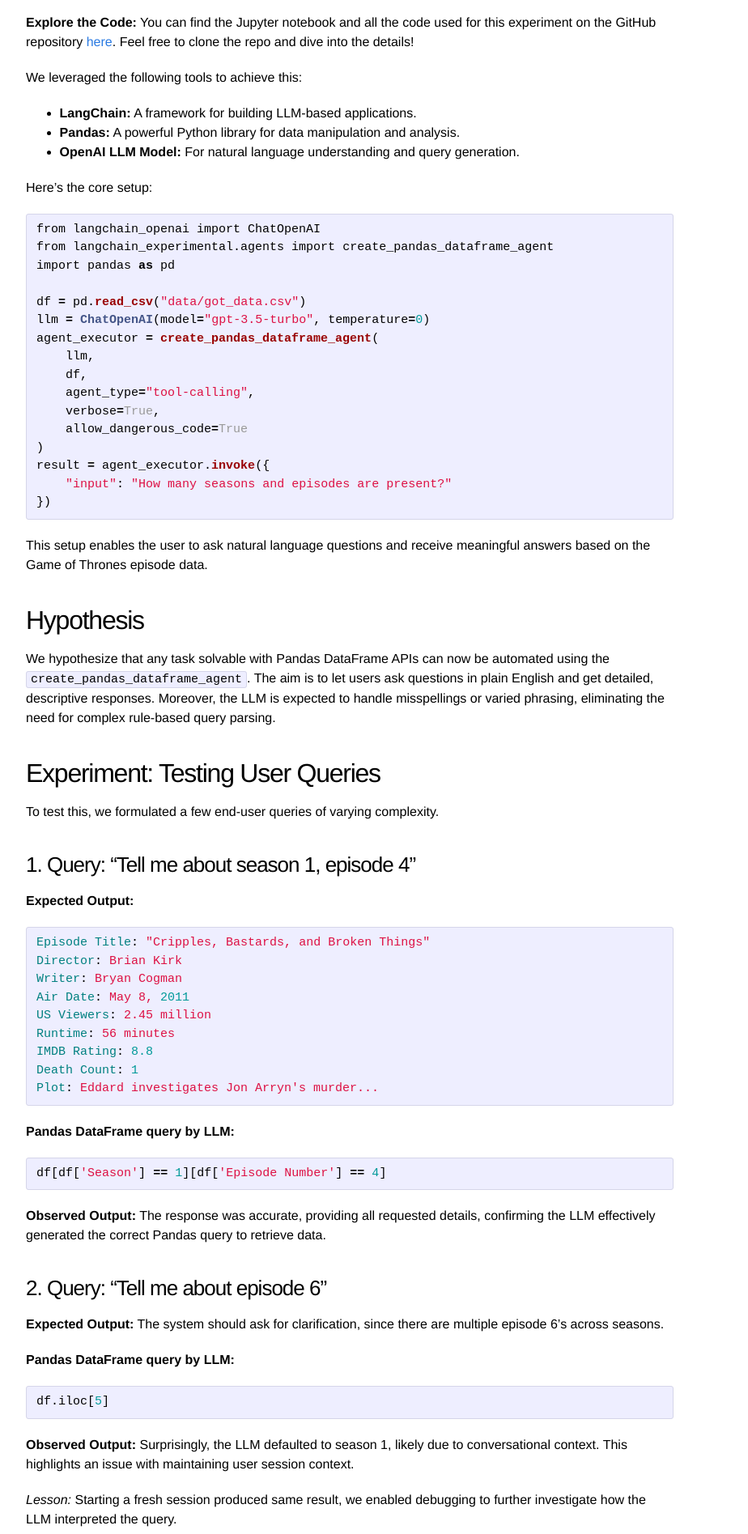
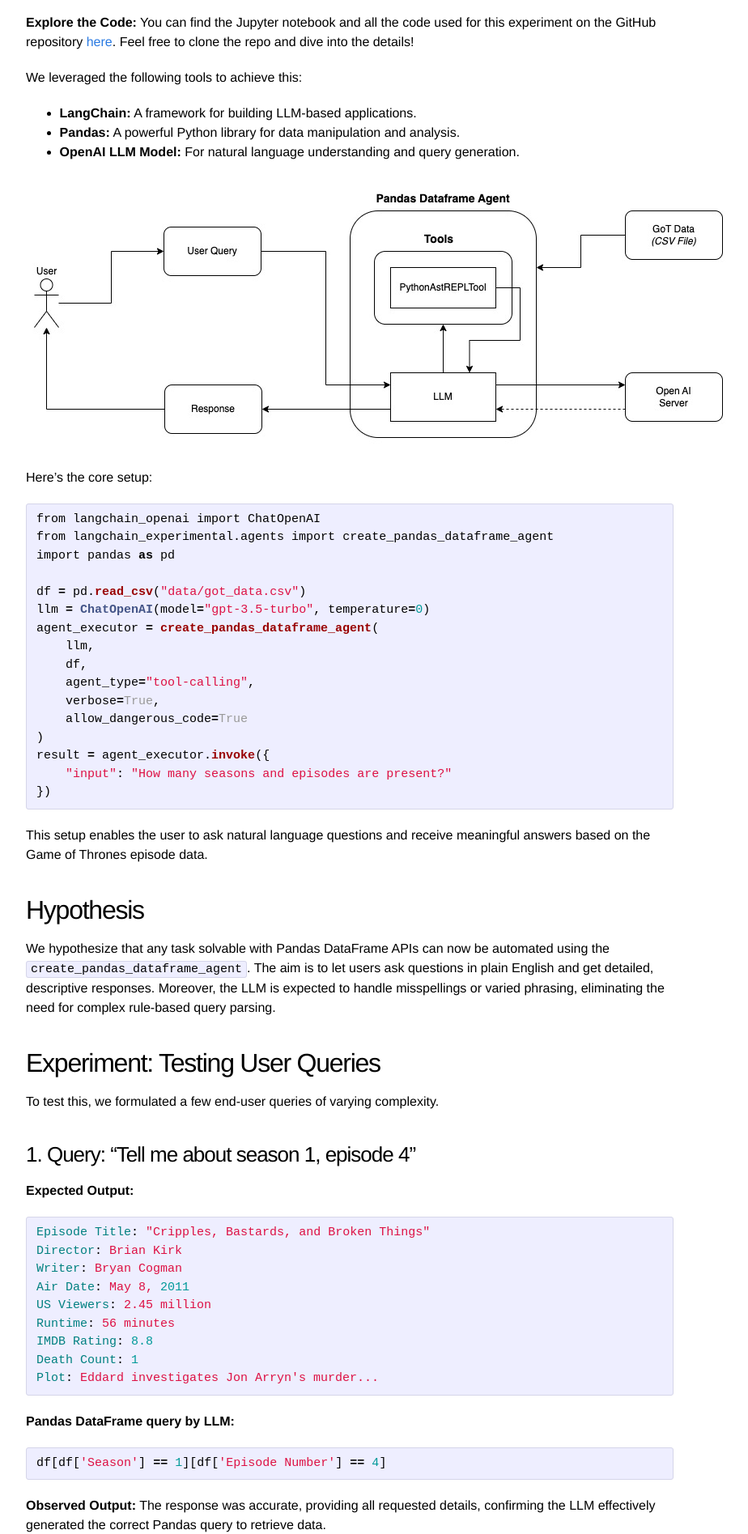
Before and after one commit to ngi-academy/ngi-academy.github.io, a Jekyll site: the page built from _posts/genai/rag_series/2024-09-27-BasicRAG.md, in a window 1280 px wide. Shown: the part 443-2338 px from the top of the page at 81% size, without its empty margins (208-1132 px from the left). Built offline with Jekyll 4.4.1, drawn with Linux system fonts in a browser that asks for light colours; comment, search, counter and statistics services are not loaded.

Commit message:
fix: add pandas df agent block diagram

````diff
--- a/_posts/genai/rag_series/2024-09-27-BasicRAG.md
+++ b/_posts/genai/rag_series/2024-09-27-BasicRAG.md
@@ -18,6 +18,8 @@ We leveraged the following tools to achieve this:
 * **LangChain:** A framework for building LLM-based applications.
 * **Pandas:** A powerful Python library for data manipulation and analysis.
 * **OpenAI LLM Model:** For natural language understanding and query generation.
+
+![Pandas Dataframe Agent](/assets/blog/rag/Pandas_Dataframe_Agent.jpg)
 
 Here's the core setup:
 ```python
````
Also changed, not shown: assets/blog/rag/Pandas_Dataframe_Agent.jpg (added).
